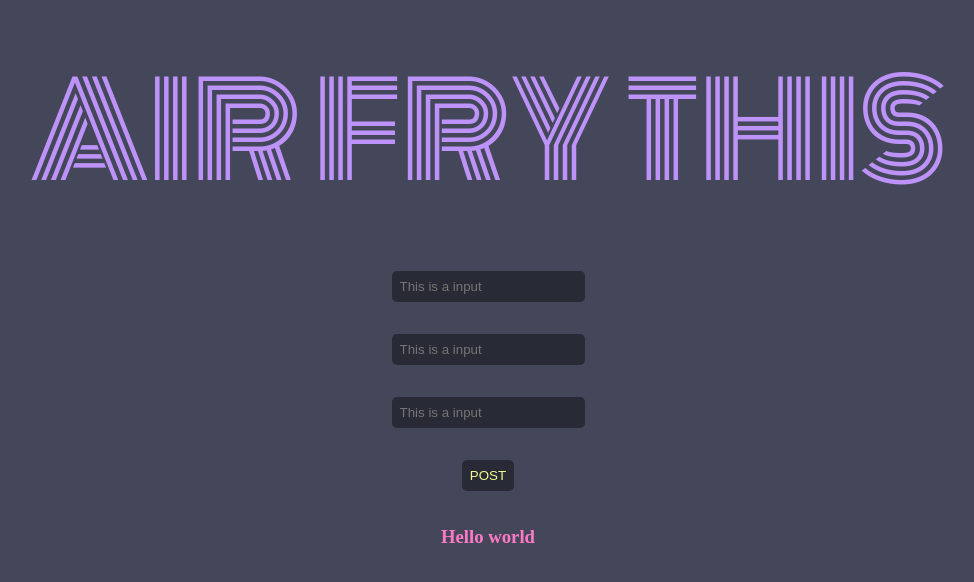
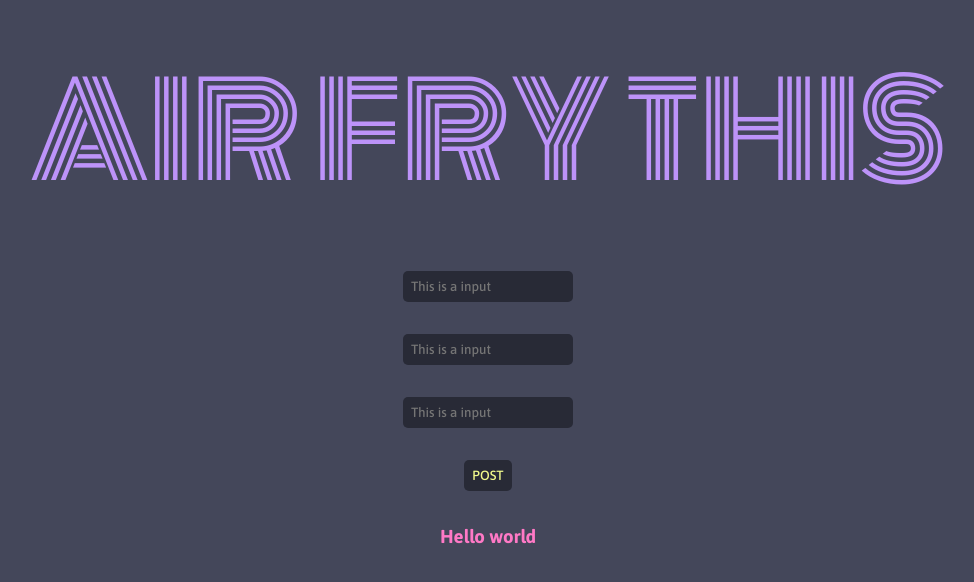
Before and after one commit to REACH47/airfrythis, a React (Create React App) app in the folder airfrythis/: page / in a window 1280 px wide. Shown: the top 582 px of the page, without its empty margins (152-1126 px from the left). Built offline with nearby package versions, Linux system fonts and the light colour scheme.

Commit message:
temporarily set global font as Asap

```diff
--- a/airfrythis/src/styles/global.scss
+++ b/airfrythis/src/styles/global.scss
@@ -1,3 +1,7 @@
+* {
+  font-family: Asap;
+}
+
 h1 {
   margin: 0;
 }
```
